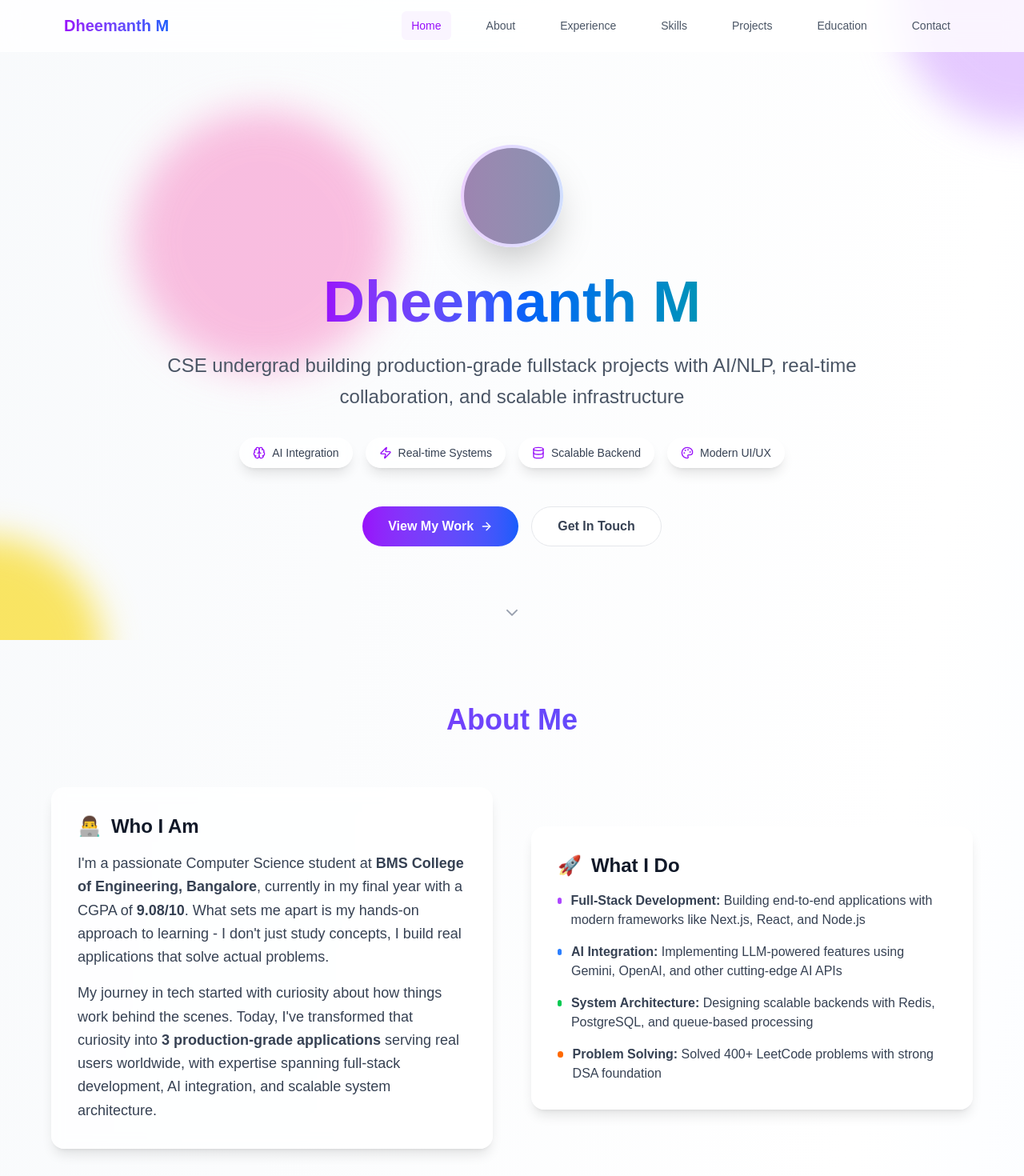
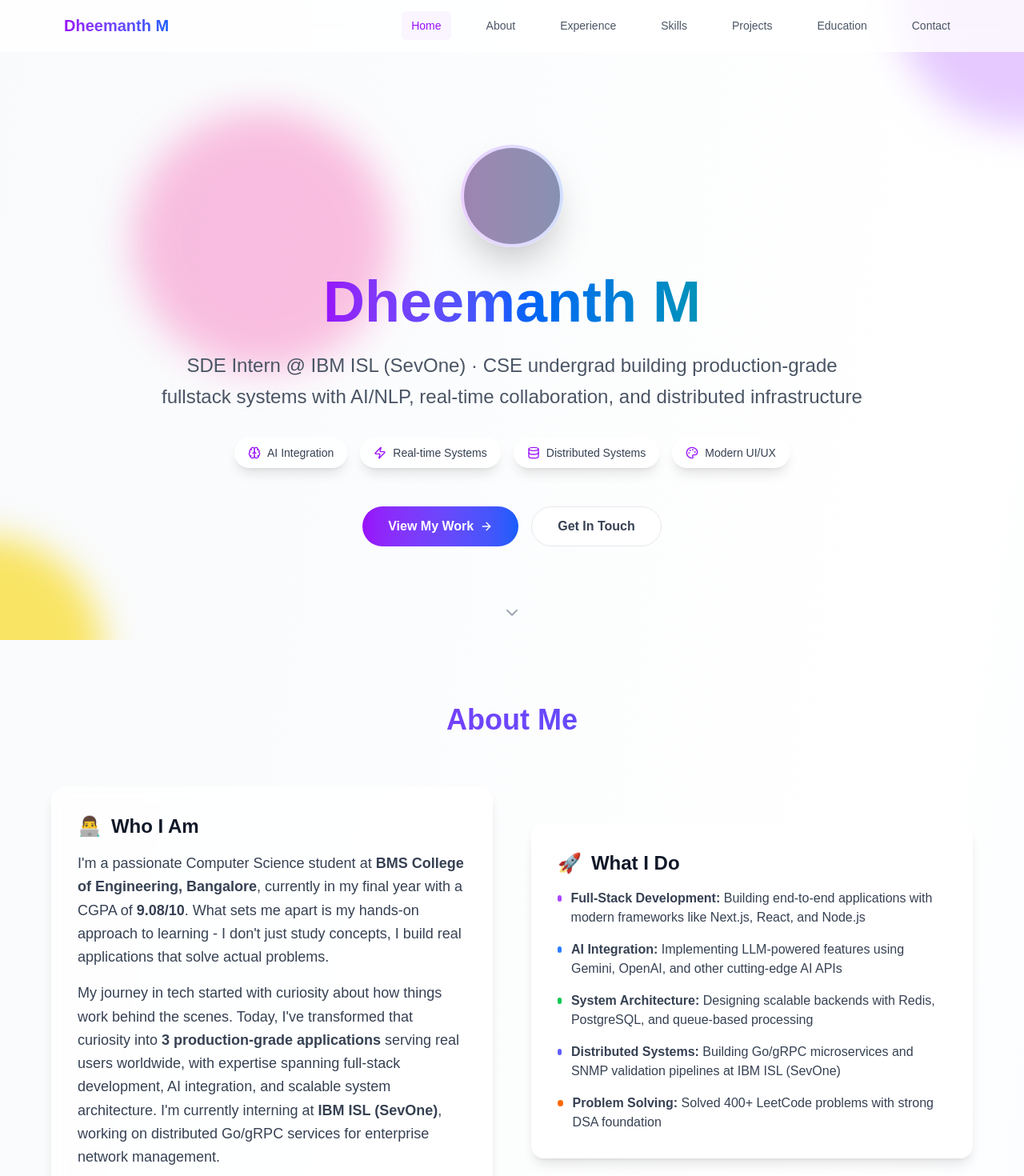
Before and after one commit to dheemanthm2004/Dheemanth_portfolio, a Next.js app: page / in a window 1280 px wide. Shown: the top 1470 px of the page at 80% size. Built offline with nearby package versions, Linux system fonts and the light colour scheme; grey boxes are pictures that could not be loaded.

Commit message:
ibm isl experience

```diff
--- a/src/app/page.tsx
+++ b/src/app/page.tsx
@@ -68,7 +68,7 @@ export default function Portfolio() {
               animate={{ opacity: 1 }}
               transition={{ delay: 0.3, duration: 0.8 }}
             >
-              CSE undergrad building production-grade fullstack projects with AI/NLP, real-time collaboration, and scalable infrastructure
+              SDE Intern @ IBM ISL (SevOne) · CSE undergrad building production-grade fullstack systems with AI/NLP, real-time collaboration, and distributed infrastructure
             </motion.p>
 
             <motion.div
@@ -80,7 +80,7 @@ export default function Portfolio() {
               {[
                 { icon: Brain, text: "AI Integration" },
                 { icon: Zap, text: "Real-time Systems" },
-                { icon: Database, text: "Scalable Backend" },
+                { icon: Database, text: "Distributed Systems" },
                 { icon: Palette, text: "Modern UI/UX" }
               ].map((item, index) => (
                 <div key={index} className="flex items-center bg-white/80 backdrop-blur-sm px-4 py-2 rounded-full shadow-lg border border-white/20">
@@ -160,7 +160,7 @@ export default function Portfolio() {
                 <p className="text-lg text-gray-700 leading-relaxed">
                   My journey in tech started with curiosity about how things work behind the scenes. Today, I've
                   transformed that curiosity into <strong>3 production-grade applications</strong> serving real users worldwide,
-                  with expertise spanning full-stack development, AI integration, and scalable system architecture.
+                  with expertise spanning full-stack development, AI integration, and scalable system architecture. I'm currently interning at <strong>IBM ISL (SevOne)</strong>, working on distributed Go/gRPC services for enterprise network management.
                 </p>
               </div>
             </motion.div>
@@ -190,6 +190,10 @@ export default function Portfolio() {
                   <div className="flex items-start space-x-3">
                     <div className="w-2 h-2 bg-green-500 rounded-full mt-2"></div>
                     <p className="text-gray-700"><strong>System Architecture:</strong> Designing scalable backends with Redis, PostgreSQL, and queue-based processing</p>
+                  </div>
+                  <div className="flex items-start space-x-3">
+                    <div className="w-2 h-2 bg-indigo-500 rounded-full mt-2"></div>
+                    <p className="text-gray-700"><strong>Distributed Systems:</strong> Building Go/gRPC microservices and SNMP validation pipelines at IBM ISL (SevOne)</p>
                   </div>
                   <div className="flex items-start space-x-3">
                     <div className="w-2 h-2 bg-orange-500 rounded-full mt-2"></div>
@@ -385,7 +389,7 @@ export default function Portfolio() {
               Let's Build Something Amazing
             </h2>
             <p className="text-lg text-gray-600 mb-12 max-w-2xl mx-auto">
-              I'm seeking backend/fullstack SDE roles with scale, ownership, and system-level problem solving.
+              Currently interning at IBM ISL (SevOne), working on distributed Go/gRPC systems. Seeking backend/fullstack SDE roles with scale, ownership, and system-level problem solving.
               Let's connect and create something extraordinary together.
             </p>
 
@@ -428,7 +432,7 @@ export default function Portfolio() {
 
             <div className="text-center">
               <p className="text-sm text-gray-500 mb-2">📍 Bangalore, India • 📱 +91 96864 90654</p>
-              <p className="text-sm text-gray-500">Open to internships and full-time opportunities</p>
+              <p className="text-sm text-gray-500">Open to full-time SDE opportunities from 2026</p>
             </div>
           </motion.div>
         </div>
```
